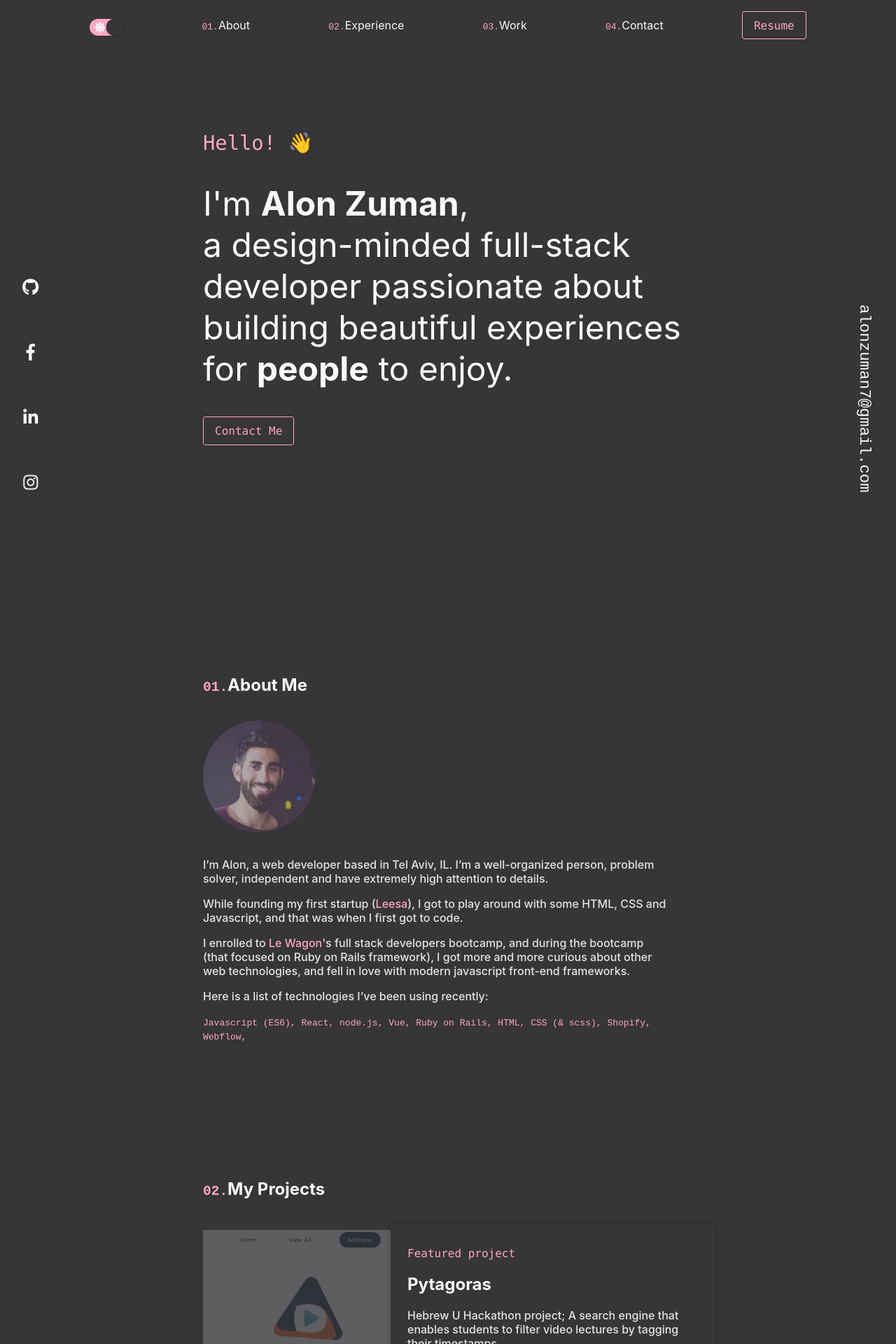
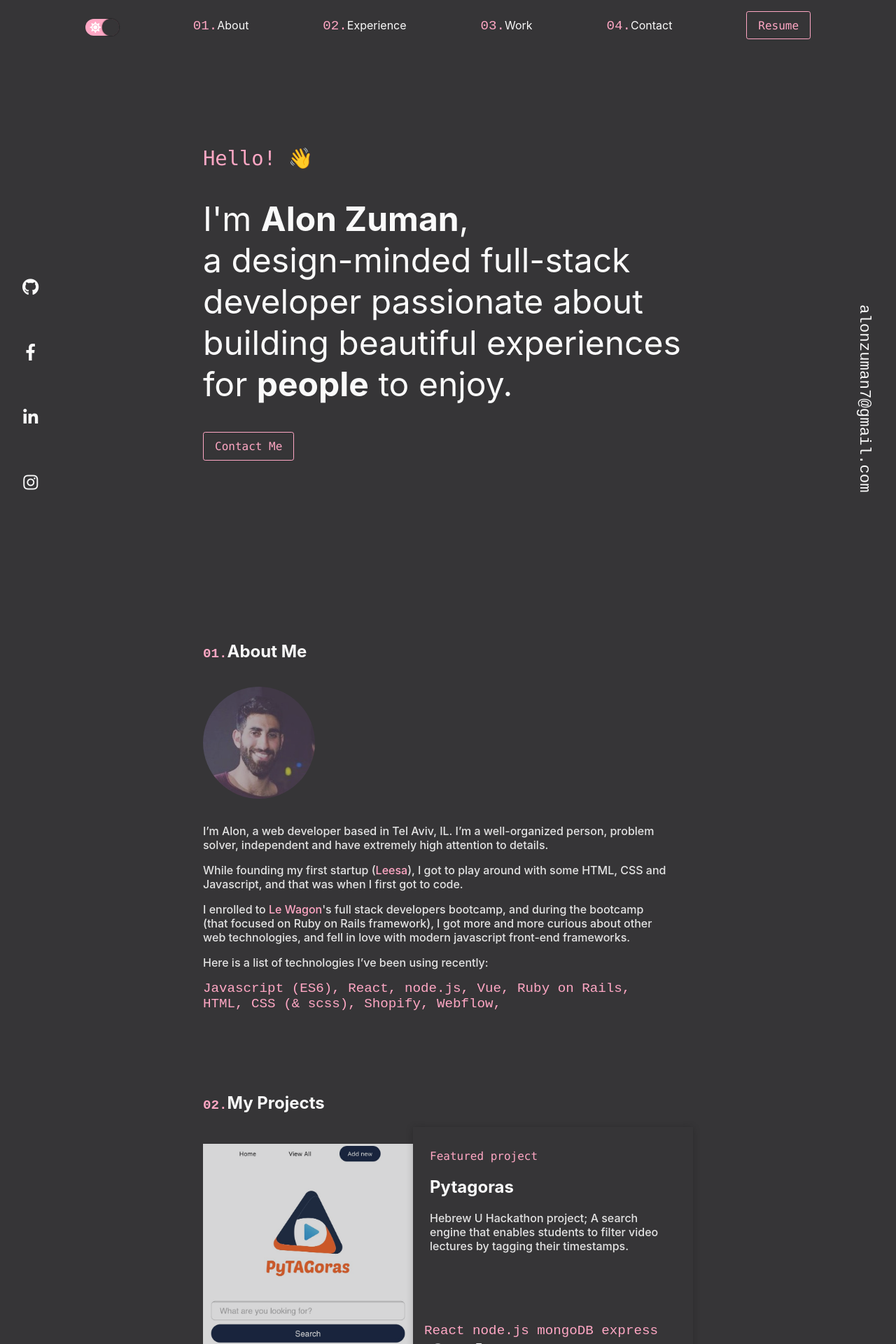
Before and after one commit to alonzuman/alonzuman-portfolio, a React (Create React App) app: page / in a window 1280 px wide. Shown: the top 1920 px of the page at 70% size. Built offline with nearby package versions, Linux system fonts and the light colour scheme.

Commit message:
finishes

```diff
--- a/src/App.js
+++ b/src/App.js
@@ -60,11 +60,6 @@ function App() {
             <h1><span className='monospace'>03.</span>Work I've Done</h1>
             <MyWork />
           </section>
-          {/* <section>
-            <div className='custom-anchor' id='honorable-mentions'>.</div>
-            <h1><span className='monospace'>04.</span>Honorable Mentions</h1>
-            <HonorableMentions />
-          </section> */}
           <section id='contact-section'>
             <div className='custom-anchor' id='contact'>.</div>
             <h1><span className='monospace'>04. Now What?</span><br></br></h1>
--- a/src/components/Contact.css
+++ b/src/components/Contact.css
@@ -2,6 +2,7 @@
   text-align: center;
   padding: 2rem 0 6rem 0;
   min-height: 500px;
+  margin-bottom: 60px;
 }
 
 .contact-container h1 {
@@ -11,3 +12,12 @@
 .contact-container button {
   margin-top: 3rem;
 }
+
+@media only screen and (max-width: 760px) {
+  .contact-container {
+    margin-bottom: 0;
+  }
+}
+
+@media only screen and (min-width: 1400px) {
+}
--- a/src/components/GlobalStyles.js
+++ b/src/components/GlobalStyles.js
@@ -7,11 +7,6 @@ export const GlobalStyles = createGlobalStyle`
     font-family:  Calibre, "San Francisco", "SF Pro Text", -apple-system, system-ui, BlinkMacSystemFont, Roboto, "Helvetica Neue", "Segoe UI", Arial, sans-serif;
   }
 
-  .project-description, .navbar {
-    background: ${({ theme }) => theme.body};
-    color: ${({ theme }) => theme.text};
-    transition: all 0.50s ease-in-out;
-  }
 
   p {
     color: ${({ theme }) => theme.paragraph};
@@ -132,4 +127,12 @@ export const GlobalStyles = createGlobalStyle`
     background-color: ${({ theme }) => theme.selected};
     color: ${({ theme }) => theme.primary};
   }
+
+  @media only screen and (min-width: 760px) {
+    .project-description, .navbar {
+      background: ${({ theme }) => theme.body};
+      color: ${({ theme }) => theme.text};
+      transition: all 0.50s ease-in-out;
+    }
+  }
   `
--- a/src/components/Hero.css
+++ b/src/components/Hero.css
@@ -1,6 +1,9 @@
+#hero {
+  height: 100vh;
+}
+
 .hero-container {
-  height: 100vh;
-  padding: 110px 0;
+  padding: 180px 0;
 }
 
 .hero-container h1 {
@@ -22,12 +25,12 @@
   }
 
   .hero-container h1 {
-    font-size: 1.7rem;
+    font-size: 2rem;
   }
 }
 
 @media only screen and (min-width: 1400px) {
   .hero-container {
-    padding: 220px 0;
+    padding: 200px 0;
   }
 }
--- a/src/components/MyProjects.css
+++ b/src/components/MyProjects.css
@@ -8,4 +8,5 @@ li h3 {
 
 .monospace {
   font-family: monospace;
+  font-size: 1.2rem;
 }
--- a/src/components/ProjectCard.css
+++ b/src/components/ProjectCard.css
@@ -20,8 +20,9 @@
 .project-photo {
   min-width: 300px;
   height: 350px;
-  opacity: 0.2;
+  opacity: 0.8;
   object-fit: contain;
+  z-index: -1;
 }
 
 .description-and-photo {
@@ -32,6 +33,8 @@
 .tech-stack {
   position: absolute;
   bottom: 3rem;
+  right: 1rem;
+  left: 1rem;
 }
 
 .project-links {
@@ -47,23 +50,24 @@
     margin-bottom: 4rem;
   }
 
+  .description-and-photo img {
+    opacity: 0.1;
+  }
+
     .tech-stack {
       position: absolute;
       bottom: 4rem;
     }
+
   .project-description {
     position: absolute;
+    background-color: transparent!important;
     width: 100%;
     top: 0;
     bottom: 0;
     right: 0;
     left: 0;
-    opacity: 0.7;
     margin: 0;
-  }
-
-  .project-description:hover {
-    opacity: 1;
   }
 
   .project-photo {
--- a/src/components/SocialIcons.css
+++ b/src/components/SocialIcons.css
@@ -2,7 +2,7 @@
   position: fixed;
   bottom: 3rem;
   left: 2rem;
-  z-index: 99;
+  z-index: 9999;
 }
 
 .social-icon {
--- a/src/content/experience/experience.js
+++ b/src/content/experience/experience.js
@@ -29,7 +29,7 @@ export const experience = {
         stack: ['Ruby on Rails', 'Javascript', 'HTML', 'scss', 'PostgreSQL'],
         myRole: 'Web developer',
         repo: 'https://github.com/alonzuman/crank',
-        link: 'http://crankify.herokuapp.com/',
+        link: 'https://www.crank.rocks',
         image: crank,
       },
       {
--- a/src/index.css
+++ b/src/index.css
@@ -53,11 +53,8 @@ button:focus {
 
 section {
   width: 100%;
-  min-height: 90vh;
-}
-
-#hero {
-  margin-top: 3rem;
+  min-height: 70vh;
+  height: 100%;
 }
 
 .custom-anchor {
@@ -99,3 +96,10 @@ button a {
     display: block;
   }
 }
+
+
+@media only screen and (min-width: 1400px) {
+  section {
+    min-height: 80vh;
+  }
+}
```
Lines whose indentation alone changed are shown as unchanged.
